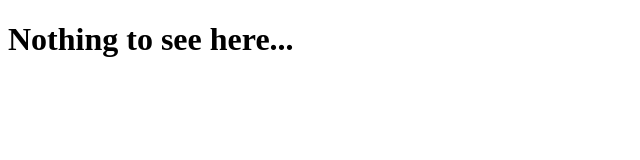
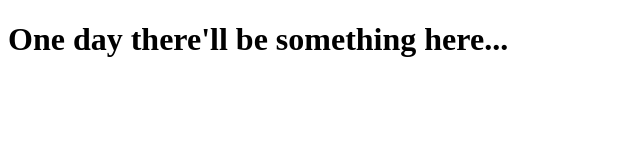
Before and after one commit to DeanViljoen/deanviljoen.github.io, a plain HTML site: page index.html in a window 1280 px wide. Shown: the whole page, without its empty margins (0-640 px from the left). Drawn offline with Linux system fonts and the light colour scheme.

Commit message:
Update index.html

```diff
--- a/index.html
+++ b/index.html
@@ -7,11 +7,11 @@
     <link rel="preconnect" href="https://fonts.googleapis.com">
     <link rel="preconnect" href="https://fonts.gstatic.com" crossorigin>
     <link href="https://fonts.googleapis.com/css2?family=Roboto+Condensed&display=swap" rel="stylesheet">
-    <title>JS Documentation</title>
+    <title>Dean's Github</title>
   </head>
   <body>
     <main>
-      <h1>Nothing to see here...</h1>
+      <h1>One day there'll be something here...</h1>
     </main>
   </body>
 </html>
```
